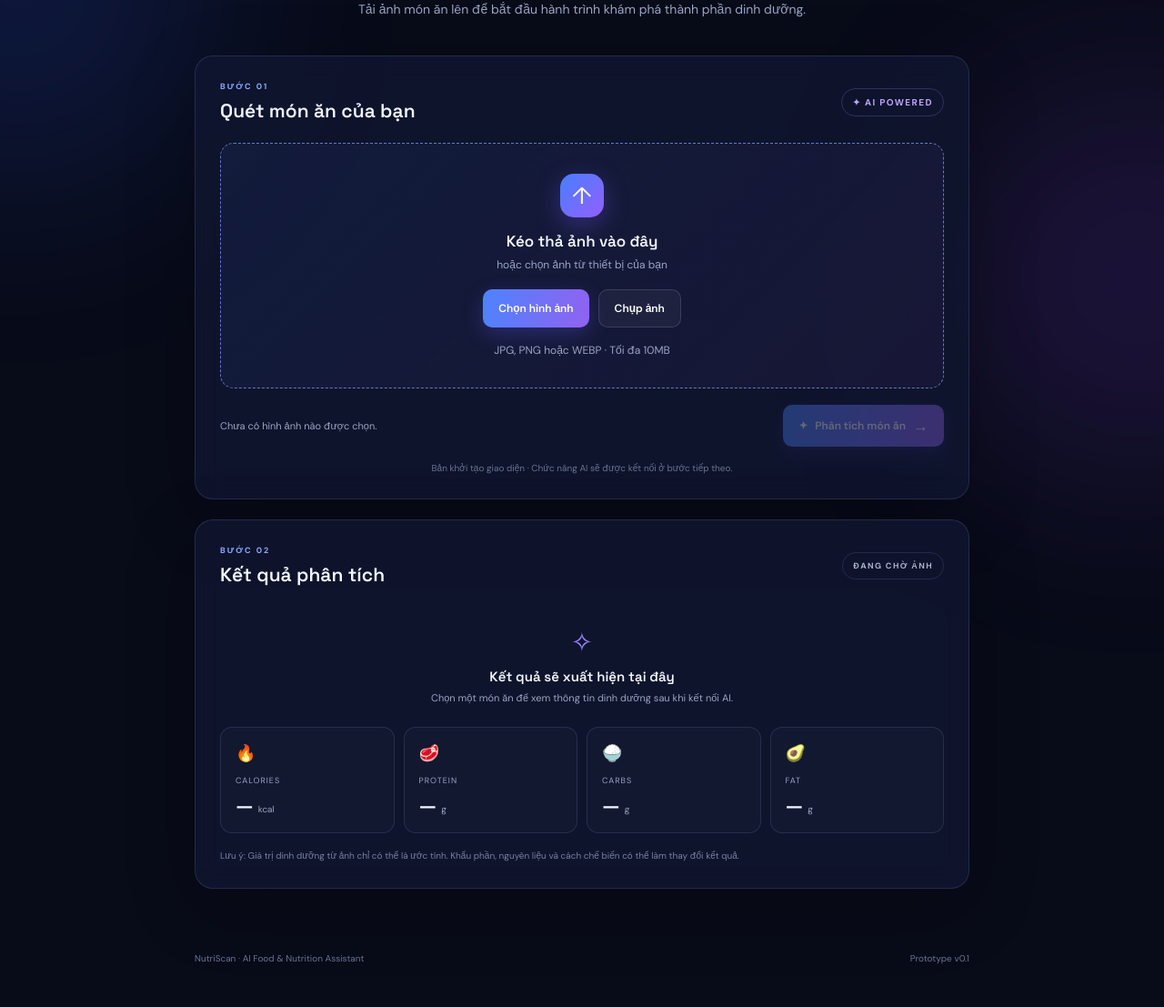
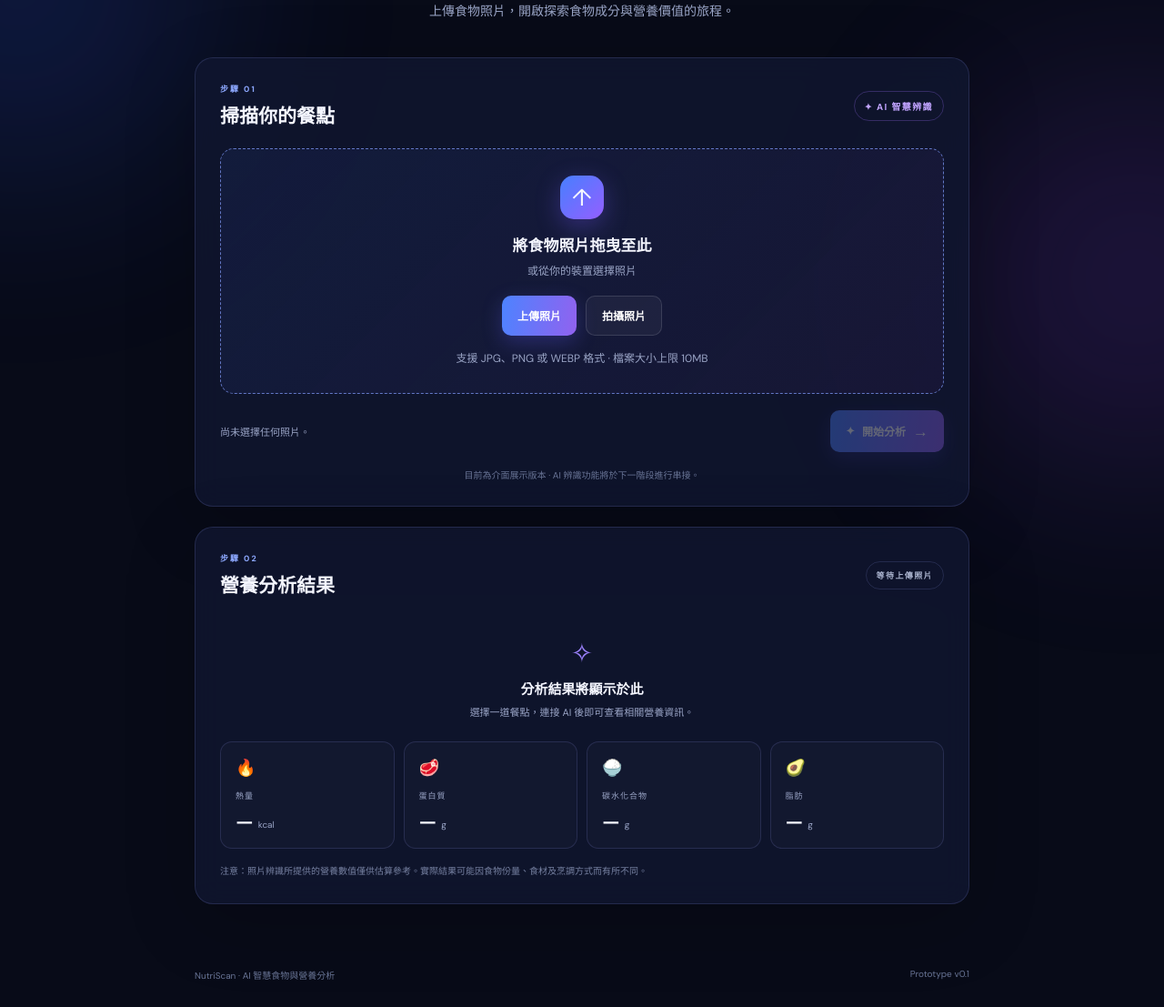
Before and after one commit to b11207042-hub/Food-Calorie-Scanner, a plain HTML site: page index.html in a window 1280 px wide. Shown: the part 324-1431 px from the top of the page at 91% size. Drawn offline with Linux system fonts and the light colour scheme.

Commit message:
Translate index.html content to Traditional Chinese

```diff
--- a/index.html
+++ b/index.html
@@ -1,9 +1,9 @@
 <!DOCTYPE html>
-<html lang="vi">
+<html lang="zh-Hant">
 <head>
   <meta charset="UTF-8">
   <meta name="viewport" content="width=device-width, initial-scale=1.0">
-  <title>AI Food Scanner</title>
+  <title>AI 智慧食物辨識與營養分析系統</title>
   <link rel="stylesheet" href="static/style.css">
 </head>
 <body>
@@ -15,40 +15,40 @@
       <span class="brand-icon">✦</span>
       <span>Nutri<span class="brand-accent">Scan</span></span>
     </a>
-    <span class="top-pill"><span class="status-dot"></span> AI FOOD ANALYZER</span>
+    <span class="top-pill"><span class="status-dot"></span> AI 智慧食物分析</span>
   </header>
 
   <main class="container">
     <section class="hero">
-      <div class="eyebrow"><span>✧</span> SMART FOOD ANALYSIS</div>
-      <h1>Hiểu rõ món ăn.<br><span>Ăn uống thông minh hơn.</span></h1>
-      <p class="hero-copy">Tải ảnh món ăn lên để bắt đầu hành trình khám phá thành phần dinh dưỡng.</p>
+      <div class="eyebrow"><span>✧</span> 智慧營養分析</div>
+      <h1>了解每一道美食。<br><span>讓飲食更加健康。</span></h1>
+      <p class="hero-copy">上傳食物照片，開啟探索食物成分與營養價值的旅程。</p>
     </section>
 
     <section class="scanner-card">
       <div class="card-heading">
         <div>
-          <p class="section-kicker">BƯỚC 01</p>
-          <h2>Quét món ăn của bạn</h2>
+          <p class="section-kicker">步驟 01</p>
+          <h2>掃描你的餐點</h2>
         </div>
-        <span class="ai-chip">✦ AI POWERED</span>
+        <span class="ai-chip">✦ AI 智慧辨識</span>
       </div>
 
       <div class="upload-zone" id="dropZone">
         <div class="upload-content" id="uploadContent">
           <div class="upload-icon"><span>↑</span></div>
-          <h3>Kéo thả ảnh vào đây</h3>
-          <p>hoặc chọn ảnh từ thiết bị của bạn</p>
+          <h3>將食物照片拖曳至此</h3>
+          <p>或從你的裝置選擇照片</p>
           <div class="upload-actions">
-            <label class="button button-primary" for="fileInput">Chọn hình ảnh</label>
-            <label class="button button-ghost" for="cameraInput">Chụp ảnh</label>
+            <label class="button button-primary" for="fileInput">上傳照片</label>
+            <label class="button button-ghost" for="cameraInput">拍攝照片</label>
           </div>
-          <small>JPG, PNG hoặc WEBP · Tối đa 10MB</small>
+          <small>支援 JPG、PNG 或 WEBP 格式 · 檔案大小上限 10MB</small>
         </div>
         <div class="preview-wrap hidden" id="previewWrap">
-          <img id="previewImage" alt="Ảnh món ăn đã chọn">
-          <button class="remove-image" id="removeImage" type="button" aria-label="Xóa ảnh">×</button>
-          <span class="preview-label">ẢNH ĐÃ CHỌN</span>
+          <img id="previewImage" alt="已選擇的食物照片">
+          <button class="remove-image" id="removeImage" type="button" aria-label="刪除照片">×</button>
+          <span class="preview-label">已選擇照片</span>
         </div>
       </div>
 
@@ -56,38 +56,38 @@
       <input id="cameraInput" type="file" accept="image/*" capture="environment" hidden>
 
       <div class="scan-row">
-        <p id="fileStatus">Chưa có hình ảnh nào được chọn.</p>
+        <p id="fileStatus">尚未選擇任何照片。</p>
         <button class="button button-scan" id="analyzeButton" type="button" disabled>
-          <span>✦</span> Phân tích món ăn <span class="arrow">→</span>
+          <span>✦</span> 開始分析 <span class="arrow">→</span>
         </button>
       </div>
-      <p class="demo-note">Bản khởi tạo giao diện · Chức năng AI sẽ được kết nối ở bước tiếp theo.</p>
+      <p class="demo-note">目前為介面展示版本 · AI 辨識功能將於下一階段進行串接。</p>
     </section>
 
     <section class="result-section" id="resultSection">
       <div class="result-heading">
         <div>
-          <p class="section-kicker">BƯỚC 02</p>
-          <h2>Kết quả phân tích</h2>
+          <p class="section-kicker">步驟 02</p>
+          <h2>營養分析結果</h2>
         </div>
-        <span class="pending-chip">ĐANG CHỜ ẢNH</span>
+        <span class="pending-chip">等待上傳照片</span>
       </div>
       <div class="empty-result">
         <div class="empty-symbol">✧</div>
-        <h3>Kết quả sẽ xuất hiện tại đây</h3>
-        <p>Chọn một món ăn để xem thông tin dinh dưỡng sau khi kết nối AI.</p>
+        <h3>分析結果將顯示於此</h3>
+        <p>選擇一道餐點，連接 AI 後即可查看相關營養資訊。</p>
       </div>
       <div class="metrics-grid">
-        <div class="metric"><span>🔥</span><small>CALORIES</small><strong>— <em>kcal</em></strong></div>
-        <div class="metric"><span>🥩</span><small>PROTEIN</small><strong>— <em>g</em></strong></div>
-        <div class="metric"><span>🍚</span><small>CARBS</small><strong>— <em>g</em></strong></div>
-        <div class="metric"><span>🥑</span><small>FAT</small><strong>— <em>g</em></strong></div>
+        <div class="metric"><span>🔥</span><small>熱量</small><strong>— <em>kcal</em></strong></div>
+        <div class="metric"><span>🥩</span><small>蛋白質</small><strong>— <em>g</em></strong></div>
+        <div class="metric"><span>🍚</span><small>碳水化合物</small><strong>— <em>g</em></strong></div>
+        <div class="metric"><span>🥑</span><small>脂肪</small><strong>— <em>g</em></strong></div>
       </div>
-      <p class="disclaimer">Lưu ý: Giá trị dinh dưỡng từ ảnh chỉ có thể là ước tính. Khẩu phần, nguyên liệu và cách chế biến có thể làm thay đổi kết quả.</p>
+      <p class="disclaimer">注意：照片辨識所提供的營養數值僅供估算參考。實際結果可能因食物份量、食材及烹調方式而有所不同。</p>
     </section>
   </main>
 
-  <footer>NutriScan · AI Food & Nutrition Assistant <span>Prototype v0.1</span></footer>
+  <footer>NutriScan · AI 智慧食物與營養分析 <span>Prototype v0.1</span></footer>
   <script src="static/script.js"></script>
 </body>
 </html>
```
